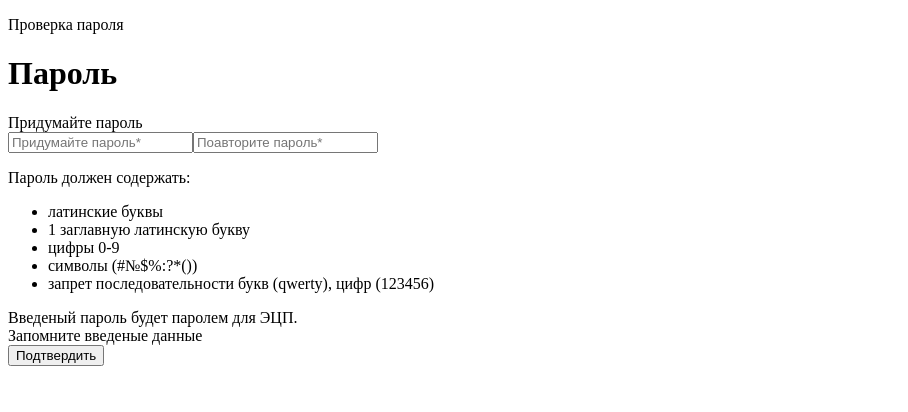
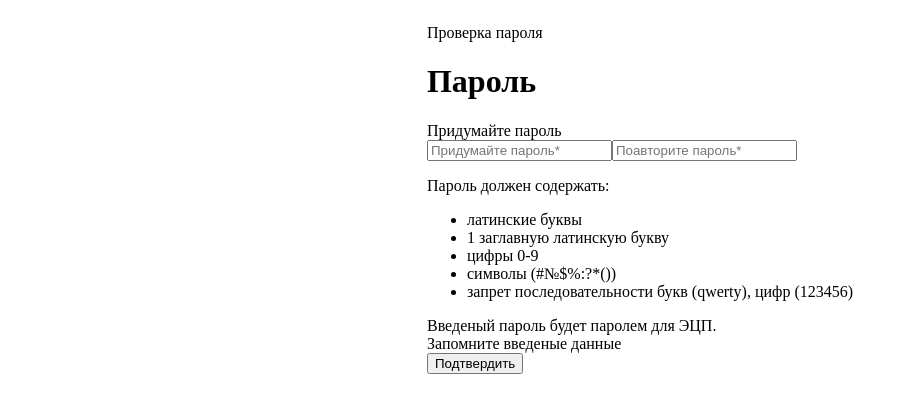
Before and after one commit to ri4an-official/forte-app, a React (Create React App) app: page / in a window 1280 px wide. Shown: the top 412 px of the page, without its empty margins (0-908 px from the left). Built offline with nearby package versions, Linux system fonts and the light colour scheme.

Commit message:
feat: styled app

```diff
--- a/src/App.tsx
+++ b/src/App.tsx
@@ -1,7 +1,13 @@
+import styled from 'styled-components'
 import { PasswordForm } from './components/PasswordForm'
 
 export const App = () => (
-    <div>
+    <StyledApp>
         <PasswordForm />
-    </div>
+    </StyledApp>
 )
+const StyledApp = styled.div`
+    display: flex;
+    justify-content: center;
+    align-items: center;
+`
```
